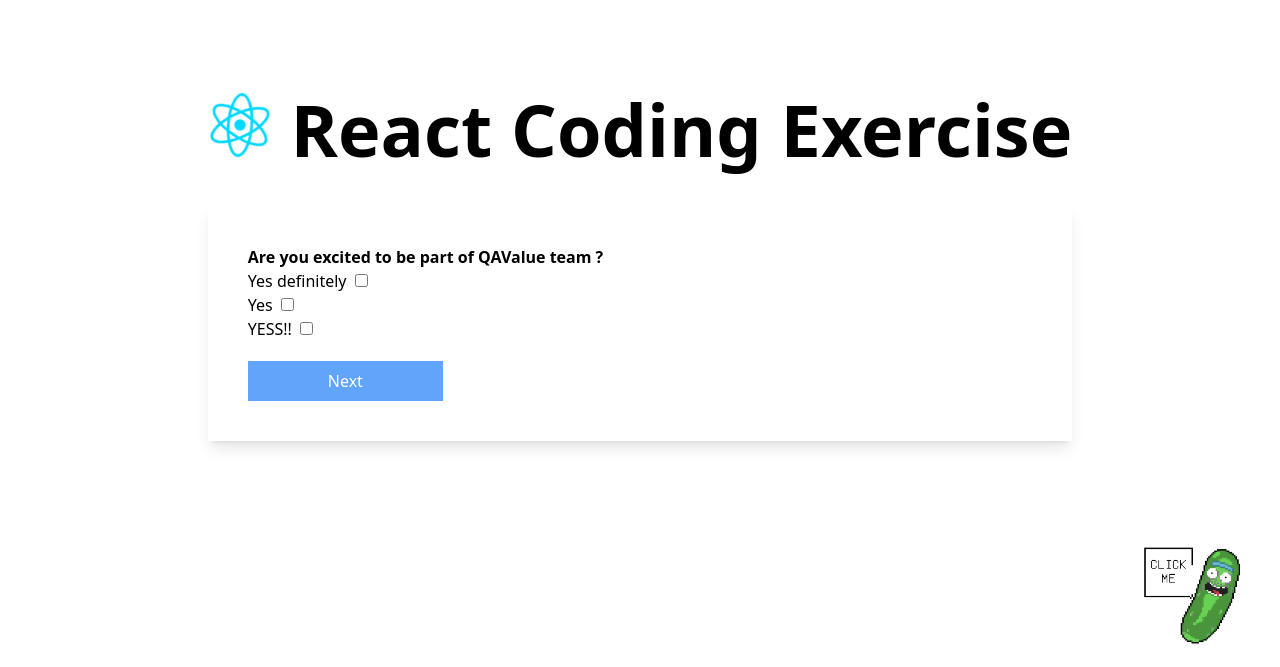
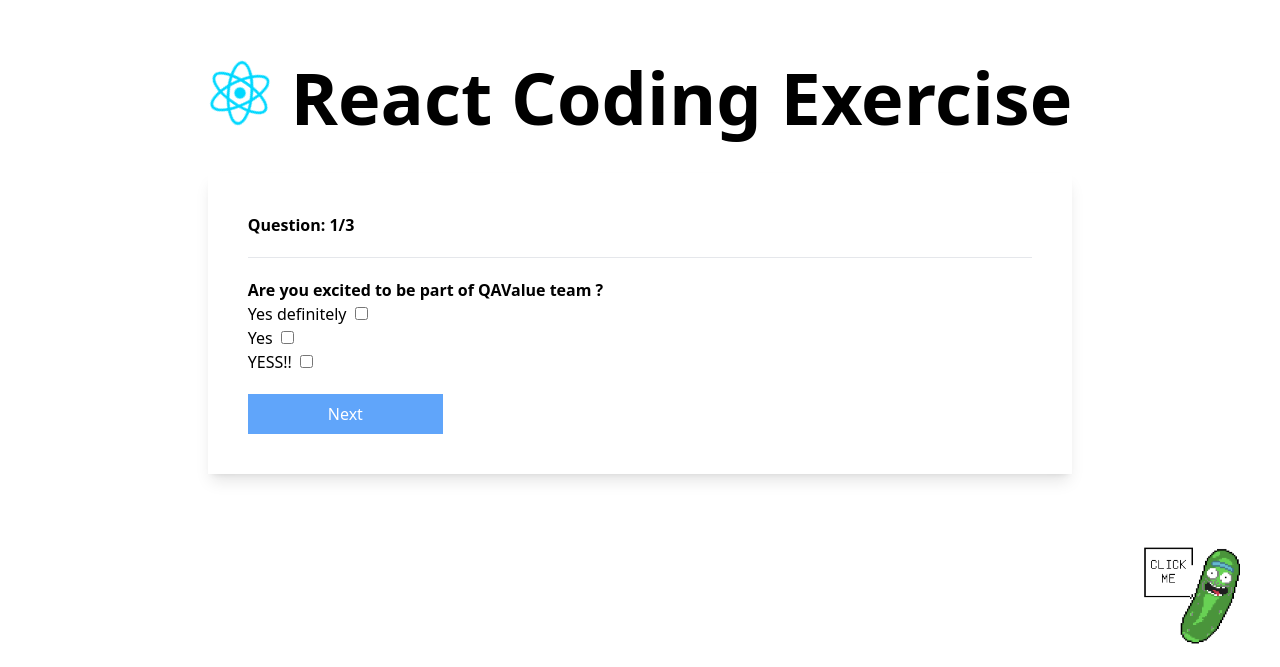
Before and after one commit to quiloos39/react-coding-exercise, a React (Create React App) app in the folder questionnaire-app/: page /question/1 in a window 1280 px wide. Shown: the part 133-800 px from the top of the page. Built offline with nearby package versions, Linux system fonts and the light colour scheme.

Commit message:
Add routes and seperation of concerns

```diff
--- a/questionnaire-app/src/App.tsx
+++ b/questionnaire-app/src/App.tsx
@@ -1,67 +1,35 @@
-import React, { useEffect, useState } from "react";
+import { useEffect } from "react";
+import { Navigate, Route, Routes } from "react-router-dom";
+import { FormProvider, useForm } from "react-hook-form";
+
 import { loadTheme } from "./utils";
 import { Header } from "./components/Header";
 import { Layout } from "./components/Layout";
 import { Content } from "./components/Content";
-import QUESTIONS from "./data/questions";
-import { FormProvider, useForm } from "react-hook-form";
-import { Question } from "./components/Question";
-import { Review } from "./components/Review";
+import { QuestionPage } from "./routes/QuestionPage";
+import { ReviewPage } from "./routes/ReviewPage";
+import { ErrorPage } from "./routes/ErrorPage";
 
 export default function App() {
-  const [questionIndex, setQuestionIndex] = useState<number>(1); // Keeps track of question number
-  const [showReview, setShowReview] = useState<boolean>(false); // Displays review component depending on value
   const form = useForm();
-
-  // Next and review button handlers
-  function onClick() {
-    // If we didn't react to end we will increase question number
-    if (questionIndex < QUESTIONS.length) {
-      setQuestionIndex(questionIndex + 1);
-      // If we reached to end will show review
-    } else {
-      setShowReview(true);
-    }
-  }
-
   // Loads dark or light theme
   useEffect(() => {
     loadTheme();
   }, []);
 
-  // Form answers
-  const answers = Object.values(form.getValues());
-
-  // Depending on showReview will display either form or review component
-  const formOrReview = showReview ? (
-    <Review
-      data={QUESTIONS.map((question, index) => ({
-        question: question.question,
-        answer: answers[index],
-      }))}
-    />
-  ) : (
-    <form>
-      {QUESTIONS.map((question) => {
-        return (
-          <Question
-            key={question.questionNo}
-            question={question}
-            onClick={onClick}
-            hidden={questionIndex !== question.questionNo}
-            noQuestions={QUESTIONS.length}
-          />
-        );
-      })}
-    </form>
-  );
-
   return (
-    <Layout>
-      <Header />
-      <Content>
-        <FormProvider {...form}>{formOrReview}</FormProvider>
-      </Content>
-    </Layout>
+    <FormProvider {...form}>
+      <Layout>
+        <Header />
+        <Content>
+          <Routes>
+            <Route path="/" element={<Navigate to="question/1" replace />} />
+            <Route path="/question/:questionNo" element={<QuestionPage />} />
+            <Route path="/review/:result" element={<ReviewPage />} />
+            <Route path="*" element={<ErrorPage />} />
+          </Routes>
+        </Content>
+      </Layout>
+    </FormProvider>
   );
 }
--- a/questionnaire-app/src/components/Question.tsx
+++ b/questionnaire-app/src/components/Question.tsx
@@ -1,108 +1,96 @@
-import React from "react";
-import { Controller, useFormContext } from "react-hook-form";
-import { CheckboxQuestionInterface, MultipleQuestionInterface, QuestionType, TextQuestionInterface } from "../data/questions";
+import { useState } from "react";
+import { QuestionType } from "../data/questions";
 import { NextButton } from "./NextButton";
 import { ReviewButton } from "./ReviewButton";
 
-interface MultipleQuestionProps {
-  question: MultipleQuestionInterface;
+interface DefaultInputProps {
+  onChange: (value: string) => void;
 }
 
-function MultipleQuestion({ question }: MultipleQuestionProps) {
-  const { control } = useFormContext();
+interface MultipleQuestionProps extends DefaultInputProps {
+  answers: string[];
+}
+
+function MultipleInput({ answers, onChange }: MultipleQuestionProps) {
+  const [selected, setSelected] = useState<string>("Select");
+
+  function handleChange(value: string) {
+    setSelected(value);
+    onChange(value);
+  }
+
+  return (
+    <select onChange={(e) => handleChange(e.target.value)} value={selected}>
+      <option disabled>Select</option>
+      {answers.map((answer) => (
+        <option key={answer}>{answer}</option>
+      ))}
+    </select>
+  );
+}
+
+interface TextQuestionProps extends DefaultInputProps {}
+
+function TextInput({ onChange }: TextQuestionProps) {
+  return <input className="border px-2 py-2" onChange={(e) => onChange(e.target.value)} />;
+}
+
+interface CheckboxQuestionProps extends DefaultInputProps {
+  answers: string[];
+}
+
+function CheckboxInput({ answers, onChange }: CheckboxQuestionProps) {
+  const [selected, setSelected] = useState<string>("");
+
+  function handleChange(value: string) {
+    setSelected(value);
+    onChange(value);
+  }
+
   return (
     <div>
-      <p className="font-bold">{question.question}</p>
-      <Controller
-        control={control}
-        name={question.name}
-        render={({ field: { onChange, value } }) => (
-          <select defaultValue="Select" onChange={onChange} value={value}>
-            <option disabled>Select</option>
-            {question.answers.map((answer) => (
-              <option key={answer}>{answer}</option>
-            ))}
-          </select>
-        )}
-      />
+      {answers.map((answer) => (
+        <div key={answer} className="space-x-2">
+          <label>{answer}</label>
+          <input type="checkbox" onChange={() => handleChange(answer)} checked={selected === answer} />
+        </div>
+      ))}
     </div>
   );
 }
 
-interface TextQuestionProps {
-  question: TextQuestionInterface;
+interface QuestionProps extends DefaultInputProps {
+  question: QuestionType;
+  noQuestions: number;
+  disabled: boolean;
+  onNext: () => void;
+  onReview: () => void;
 }
 
-function TextQuestion({ question }: TextQuestionProps) {
-  const { register } = useFormContext();
-  return (
-    <div>
-      <p className="font-bold">{question.question}</p>
-      <input {...register(question.name, { value: "Age of Empires 2" })} className="border px-2 py-2" />
-    </div>
-  );
-}
+export default function Question({ question, noQuestions, onChange, disabled, onNext, onReview }: QuestionProps) {
+  let answer;
 
-interface CheckboxQuestionProps {
-  question: CheckboxQuestionInterface;
-}
+  if (question.type === "checkbox") {
+    answer = <CheckboxInput answers={question.answers} onChange={onChange} />;
+  } else if (question.type === "text") {
+    answer = <TextInput onChange={onChange} />;
+  } else if (question.type === "multiplechooice") {
+    answer = <MultipleInput onChange={onChange} answers={question.answers} />;
+  }
 
-function CheckboxQuestion({ question }: CheckboxQuestionProps) {
-  const { control } = useFormContext();
+  const nextOrReviewBtn =
+    question.questionNo === noQuestions ? (
+      <ReviewButton onClick={onReview} disabled={disabled} />
+    ) : (
+      <NextButton onClick={onNext} disabled={disabled} />
+    );
 
   return (
     <div>
+      <p className="font-bold">{`Question: ${question.questionNo}/${noQuestions}`}</p>
+      <hr className="my-5" />
       <p className="font-bold">{question.question}</p>
-      <Controller
-        name={question.name}
-        control={control}
-        render={({ field: { onChange, value } }) => (
-          <div>
-            {question.answers.map((answer) => (
-              <div key={answer} className="space-x-2">
-                <label>{answer}</label>
-                <input type="checkbox" onChange={() => onChange(answer)} checked={answer === value} />
-              </div>
-            ))}
-          </div>
-        )}
-      />
-    </div>
-  );
-}
-
-interface QuestionProps {
-  question: QuestionType;
-  hidden: boolean;
-  onClick: () => void;
-  noQuestions: number;
-}
-
-export function Question({ question, hidden, onClick, noQuestions }: QuestionProps) {
-  const { watch } = useFormContext();
-
-  const btnDisabled = watch(question.name) === undefined;
-
-  const nextOrReviewBtn =
-    noQuestions === question.questionNo ? (
-      <ReviewButton onClick={onClick} disabled={btnDisabled} />
-    ) : (
-      <NextButton onClick={onClick} disabled={btnDisabled} />
-    );
-
-  let questionComponent;
-
-  if (question.type === "checkbox") {
-    questionComponent = <CheckboxQuestion question={question} />;
-  } else if (question.type === "text") {
-    questionComponent = <TextQuestion question={question} />;
-  } else if (question.type === "multiplechooice") {
-    questionComponent = <MultipleQuestion question={question} />;
-  }
-
-  return (
-    <div className={hidden ? "hidden" : "block"}>
-      <div className="mb-5">{questionComponent}</div>
+      <div className="mb-5">{answer}</div>
       {nextOrReviewBtn}
     </div>
   );
--- a/questionnaire-app/src/index.tsx
+++ b/questionnaire-app/src/index.tsx
@@ -1,6 +1,13 @@
 import React from "react";
-import ReactDOM from "react-dom";
+import { createRoot } from "react-dom/client";
+import { BrowserRouter } from "react-router-dom";
 import App from "./App";
 import "./styles/global.css";
 
-ReactDOM.render(<App />, document.getElementById("root"));
+const container = document.getElementById("root");
+const root = createRoot(container);
+root.render(
+  <BrowserRouter>
+    <App />
+  </BrowserRouter>
+);
--- /dev/null
+++ b/questionnaire-app/src/routes/ErrorPage.tsx
@@ -0,0 +1,3 @@
+export function ErrorPage() {
+  return null;
+}
--- /dev/null
+++ b/questionnaire-app/src/routes/QuestionPage.tsx
@@ -0,0 +1,47 @@
+import { useNavigate, useParams } from "react-router-dom";
+import { Controller, useFormContext } from "react-hook-form";
+import QUESTIONS from "../data/questions";
+import Question from "../components/Question";
+
+export function QuestionPage() {
+  const { control, getValues } = useFormContext();
+  const params = useParams();
+  const navigate = useNavigate();
+  const questionNo = Number(params.questionNo);
+  const question = QUESTIONS[questionNo - 1];
+
+  if (!question) {
+    return (
+      <div>
+        <h1 className="font-bold">Question not found</h1>
+        <p>Please click here to redirect to homepage</p>
+      </div>
+    );
+  }
+
+  function onNext() {
+    navigate(`/question/${questionNo + 1}`);
+  }
+
+  function onReview() {
+    const formData = getValues();
+    navigate("/review/" + JSON.stringify(formData));
+  }
+
+  return (
+    <Controller
+      name={question.name}
+      control={control}
+      render={({ field: { onChange, value } }) => (
+        <Question
+          question={question}
+          onChange={onChange}
+          noQuestions={QUESTIONS.length}
+          disabled={value === undefined}
+          onNext={onNext}
+          onReview={onReview}
+        />
+      )}
+    />
+  );
+}
--- /dev/null
+++ b/questionnaire-app/src/routes/ReviewPage.tsx
@@ -0,0 +1,19 @@
+import React from "react";
+import { useParams } from "react-router-dom";
+
+export function ReviewPage() {
+  const params = useParams();
+  const data = JSON.parse(params.result);
+  return (
+    <div>
+      <h1 className="font-bold text-3xl">Review</h1>
+      <hr className="my-5" />
+      {Object.entries(data).map((entry, index) => (
+        <p key={index}>
+          <span className="font-bold">{entry[0]}: </span>
+          {entry[1]}
+        </p>
+      ))}
+    </div>
+  );
+}
```
